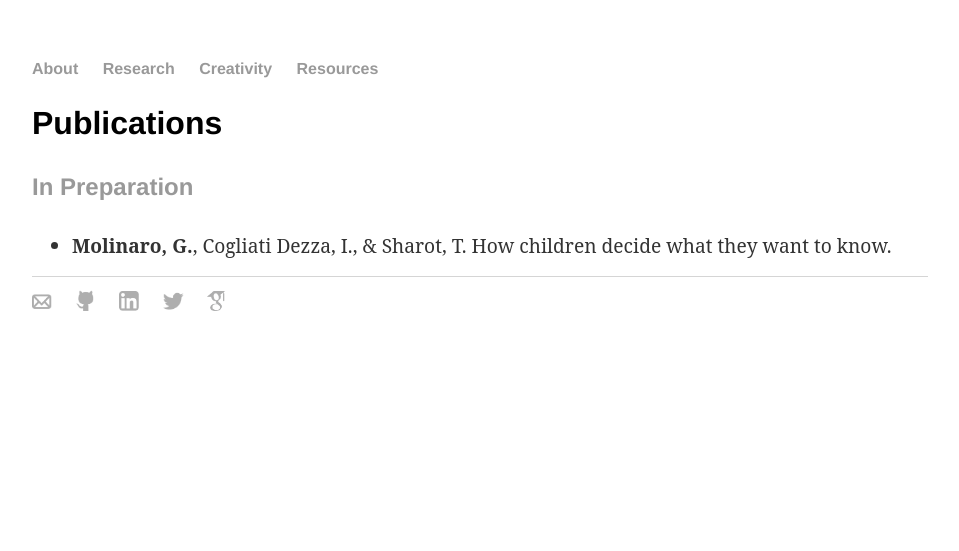
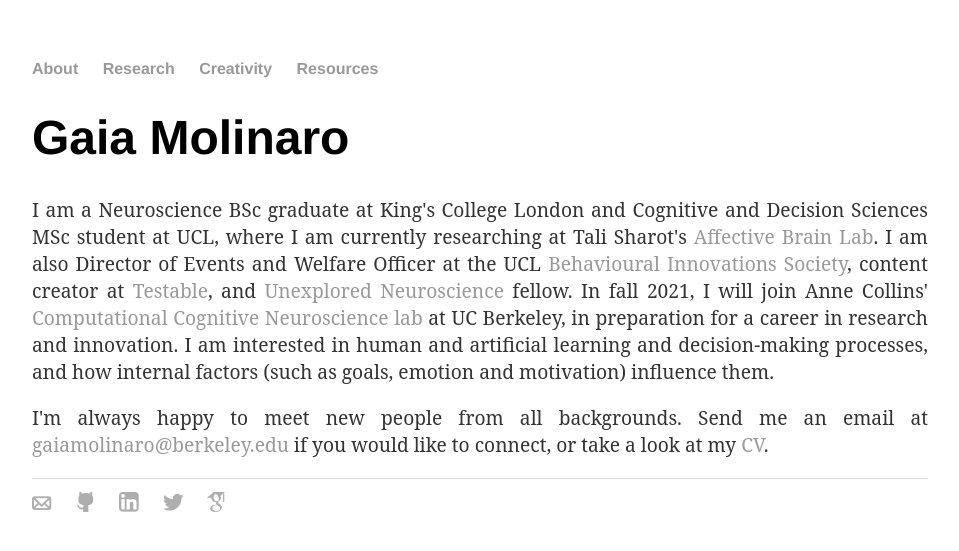
Before and after one commit to gaiamolinaro/gaiamolinaro.github.io, a Jekyll site: the page built from index.html, in a window 1280 px wide. Shown: the top 551 px of the page, without its empty margins (160-1119 px from the left). Built offline with Jekyll 4.4.1, drawn with Linux system fonts in a browser that asks for light colours; nearby versions of some CDN libraries.

Commit message:
Update index.html

```diff
--- a/index.html
+++ b/index.html
@@ -3,19 +3,14 @@
 title: Gaia Molinaro
 ---
 <div class="blurb">
-    <h2>Publications</h2>
-    <h4>In Preparation</h4>
-    <ul>
-        <li class="p-li"><b>Molinaro, G.</b>, Cogliati Dezza, I., & Sharot, T. How children decide what they want to know.</li>
-    </ul>
-    <!-- h4>Preprints/h4
-    ul
-        li class="p-li" b Molinaro, G./b, Author, A., & Author, C. (2024). Title.
-        [a href="" target="_blank">Preprint/a]/li
-    /ul
-    h4Journal Articles/h4
-    ul
-        li class="p-li">bMolinaro, G./b, Author, A., & Author, C. (2024). Title. i Journal/i.
-            [a href="" target="_blank">PDF/a]/li
-    /ul-->
+<h1>Gaia Molinaro</h1>
+<p>I am a Neuroscience BSc graduate at King's College London and Cognitive and Decision Sciences MSc student at UCL,
+    where I am currently researching at Tali Sharot's <a href="http://affectivebrain.com/" target="_blank">Affective Brain Lab</a>.
+    I am also Director of Events and Welfare Officer at the UCL <a href="http://behaviouralucl.tech/" target="_blank">Behavioural Innovations Society</a>,
+    content creator at <a href="https://www.testable.org/" target="_blank">Testable</a>,
+    and <a href="https://www.unexploredneuroscience.com/" target="_blank">Unexplored Neuroscience</a> fellow.
+    In fall 2021, I will join Anne Collins' <a href="https://ccn.berkeley.edu/" target="_blank">Computational Cognitive Neuroscience lab</a> at UC Berkeley, in preparation for a career in research and innovation.
+    I am interested in human and artificial learning and decision-making processes, and how internal factors (such as goals, emotion and motivation) influence them.</p>
+    <p>I'm always happy to meet new people from all backgrounds. Send me an email at <a href="mailto:gaiamolinaro@berkeley.edu">gaiamolinaro@berkeley.edu</a> if you would like to connect,
+        or take a look at my <a href="../molinaro_cv.pdf" target="_blank">CV</a>.</p>
 </div><!-- /.blurb -->
```
